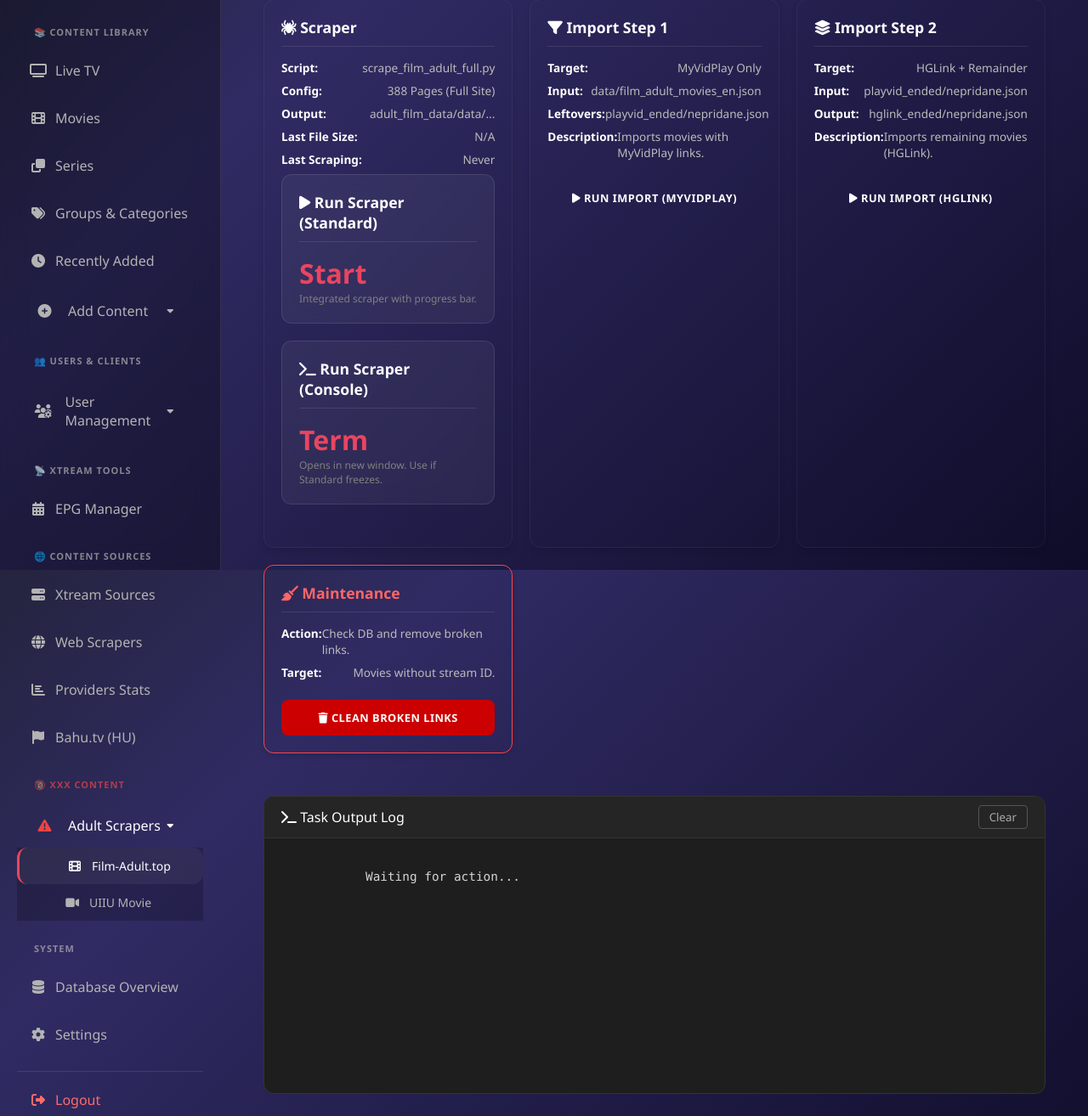
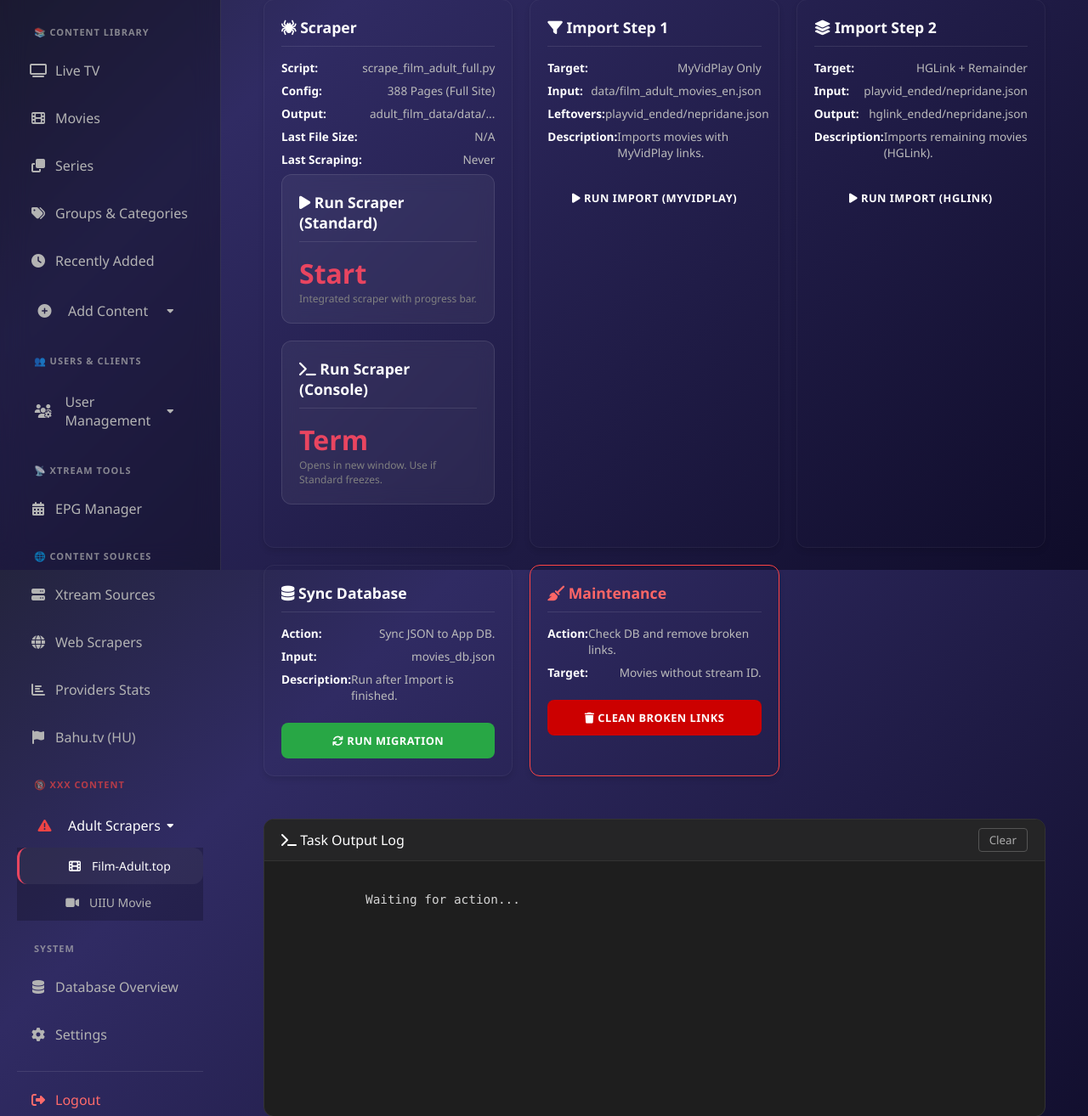
Before and after one commit to sonics007/Lumina, a Flask app: page /sources/film-adult-manage in a window 1280 px wide. Shown: the part 129-1443 px from the top of the page at 85% size. Run offline with Flask 3, Linux system fonts and the light colour scheme.

Commit message:
Add Migration (Sync DB) Button to UI and API

```diff
--- a/app/routes/main.py
+++ b/app/routes/main.py
@@ -870,6 +870,7 @@ def run_script_api_route(script_type):
         'scrape': [py_exe, os.path.join('adult_film_data', 'scrape_film_adult_full.py')],
         'import1': [py_exe, os.path.join('adult_film_data', '1_import_myvidplay.py')],
         'import2': [py_exe, os.path.join('adult_film_data', '2_import_hglink.py')],
+        'migrate': [py_exe, 'migrate_to_sqlite.py'],
         'clean': [py_exe, os.path.join('debug_dev', 'clean_broken_links.py')],
         'uiiu_scrape': [py_exe, os.path.join('uiiu_data', 'scrape_uiiu.py')],
         'uiiu_import': [py_exe, os.path.join('uiiu_data', 'import_uiiu.py')]
--- a/app/templates/sources_film_adult.html
+++ b/app/templates/sources_film_adult.html
@@ -167,6 +167,19 @@
             </div>
             <button class="action-btn" onclick="runScript('import2', this)">
                 <i class="fas fa-play"></i> Run Import (HGLink)
+            </button>
+        </div>
+
+        <!-- Migrate Card -->
+        <div class="status-card">
+            <h3><i class="fas fa-database"></i> Sync Database</h3>
+            <div class="status-info">
+                <p><strong>Action:</strong> Sync JSON to App DB.</p>
+                <p><strong>Input:</strong> movies_db.json</p>
+                <p><strong>Description:</strong> Run after Import is finished.</p>
+            </div>
+            <button class="action-btn" onclick="runScript('migrate', this)" style="background:#28a745;">
+                <i class="fas fa-sync"></i> Run Migration
             </button>
         </div>
 
```
